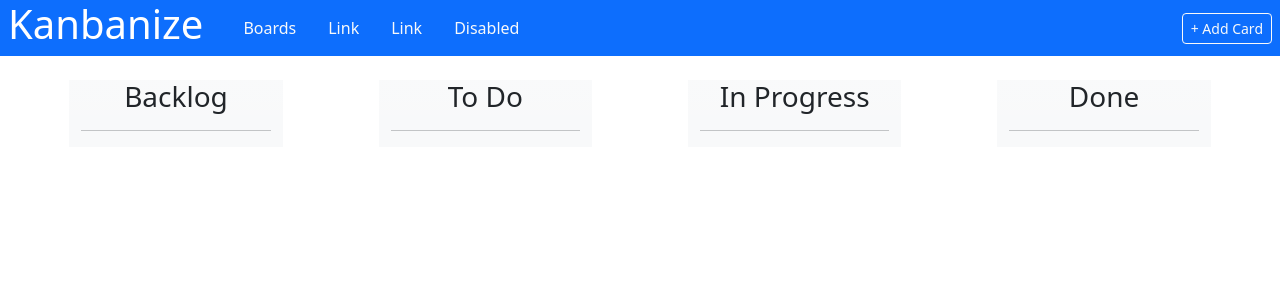
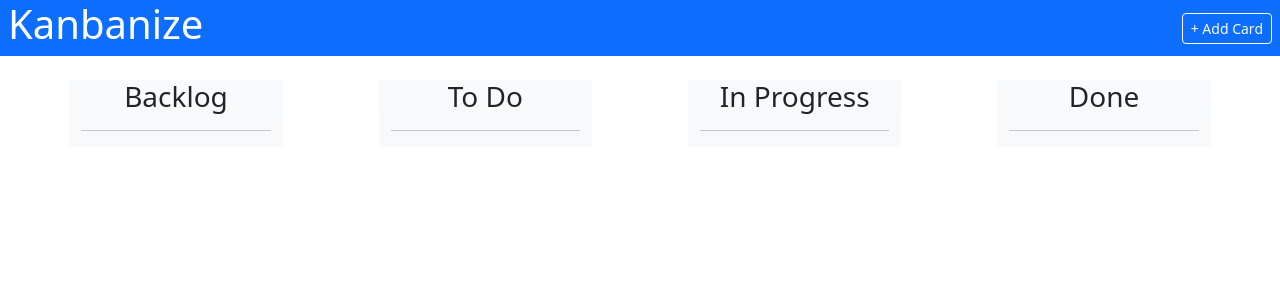
Before and after one commit to mohamad-jamil/kanbanize, a React (Vite) app: page / in a window 1280 px wide. Shown: the top 300 px of the page. Built offline with nearby package versions, Linux system fonts and the light colour scheme.

Commit message:
Remove unused navigation bar

```diff
--- a/src/components/Header.tsx
+++ b/src/components/Header.tsx
@@ -24,32 +24,6 @@ function Header({ cards, setCards }: Props) {
   return (
     <div className="text-bg-primary d-flex align-items-center">
       <h1 className="ps-2">{headerText}</h1>{" "}
-      <ul className="nav nav-underline ms-4">
-        <li className="nav-item">
-          <a
-            className="nav-link active text-light"
-            aria-current="page"
-            href="#"
-          >
-            Boards
-          </a>
-        </li>
-        <li className="nav-item">
-          <a className="nav-link text-light" href="#">
-            Link
-          </a>
-        </li>
-        <li className="nav-item">
-          <a className="nav-link text-light" href="#">
-            Link
-          </a>
-        </li>
-        <li className="nav-item">
-          <a className="nav-link  text-light" aria-disabled="true">
-            Disabled
-          </a>
-        </li>
-      </ul>{" "}
       <Button handleButtonClick={openModal}>+ Add Card</Button>{" "}
       {showModal && (
         <AddCardModal
```
